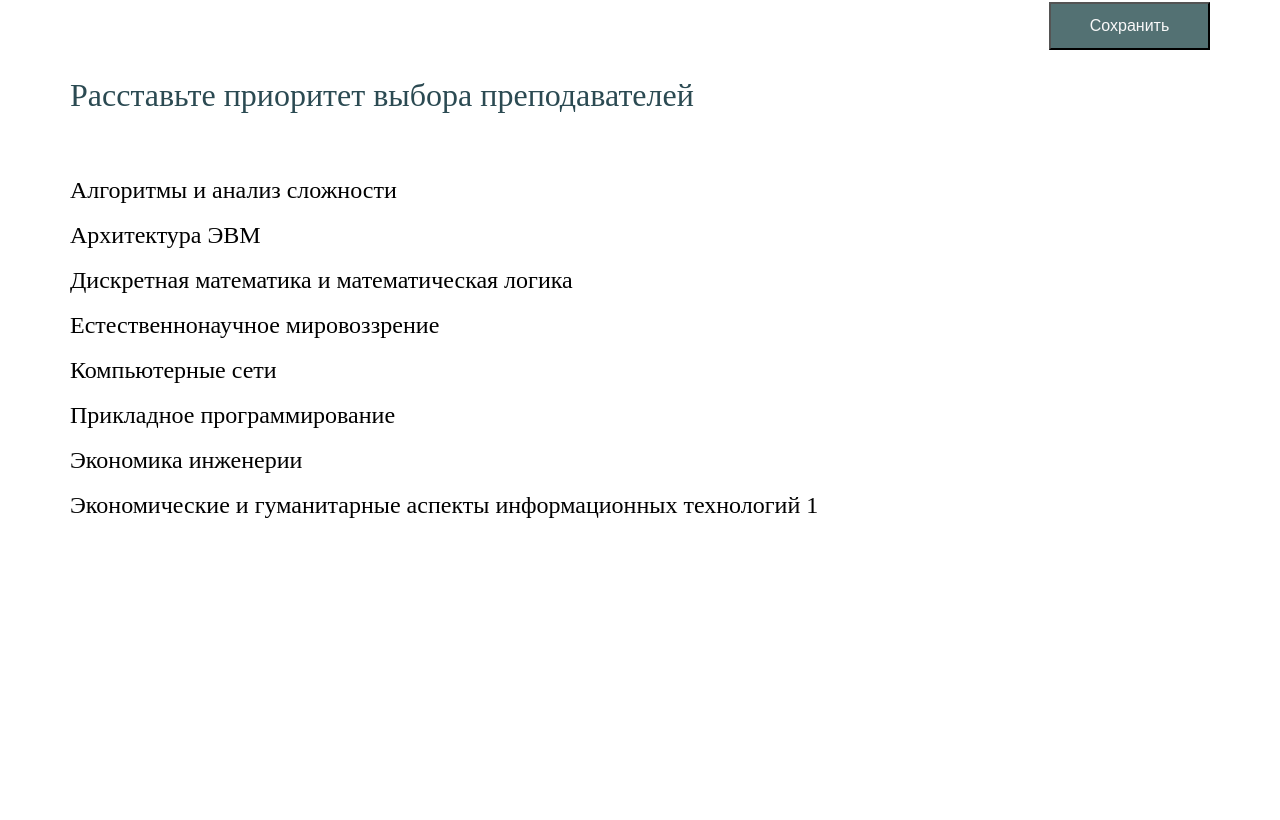
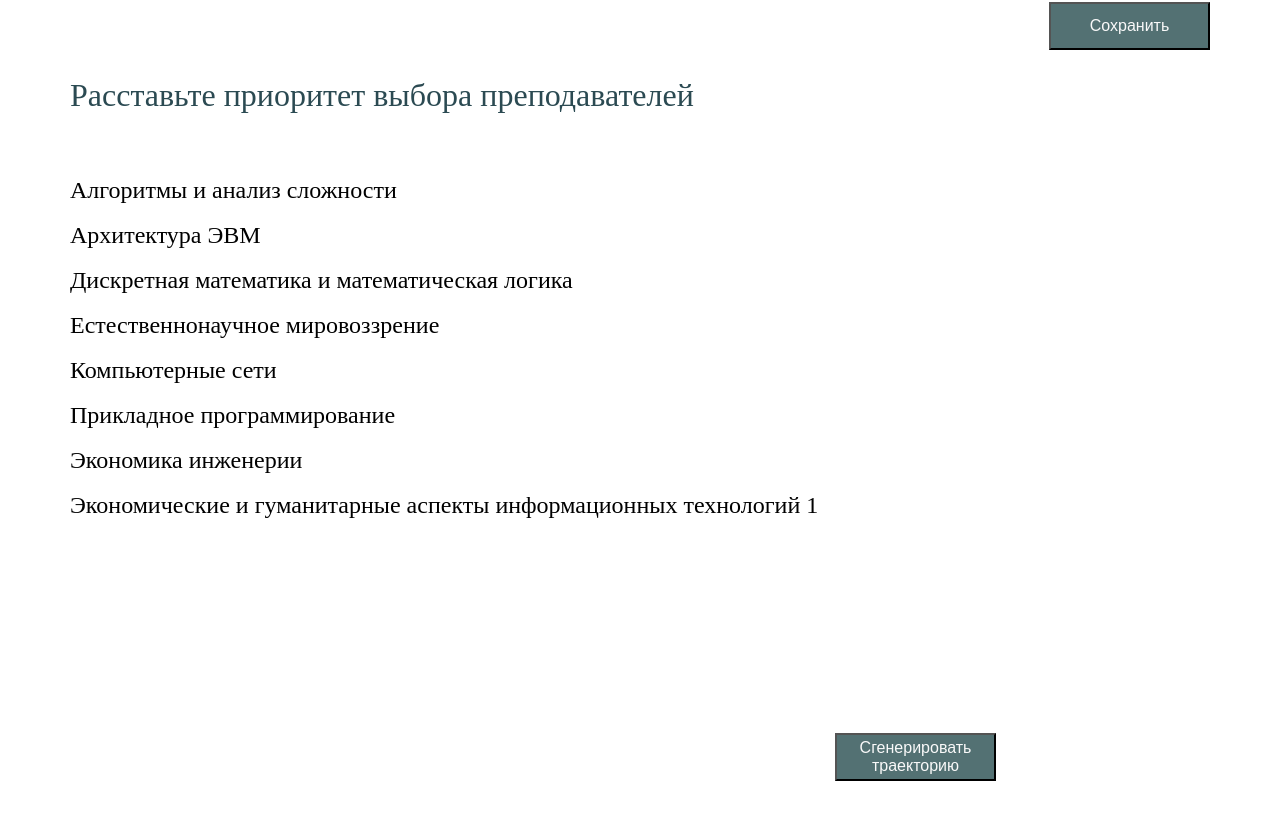
Before and after one commit to leenwood/frontend-app, a React (Create React App) app: page /trajectoryGeneration in a window 1280 px wide. Shown: the part 2259-3079 px from the top of the page. Before the commit the page ends 2902 px from the top, so only its background shows below. Built offline with nearby package versions, Linux system fonts and the light colour scheme.

Commit message:
Добавлена кнопка

```diff
--- a/src/pages/trajectory-generation/trajectory-generation.css
+++ b/src/pages/trajectory-generation/trajectory-generation.css
@@ -38,3 +38,9 @@
     padding-right: 135px;
     border-bottom: 3px solid #2B4A52;
 }
+
+.button_wrap {
+    margin-top: 90px;
+    margin-left: 835px;
+    margin-bottom: 47px;
+}
--- a/src/pages/trajectory-generation/trajectory-generation.js
+++ b/src/pages/trajectory-generation/trajectory-generation.js
@@ -1,6 +1,7 @@
 import Calendar from "../calendar/index"
 import AllCourse from "../course-priority/all-course";
 import AllTeachers from "../teacher-priority/all-teachers";
+import Button from "../ui-elements/button/Button";
 import "./trajectory-generation.css"
 
 function GenerateTrejectory() {
@@ -13,6 +14,8 @@ function GenerateTrejectory() {
         <AllCourse />
         <Calendar />
         <AllTeachers />
+        <div className="button_wrap"><Button size="extraLarge" title="Сгенерировать траекторию"/></div>
+
     </div>
 }
 
```
